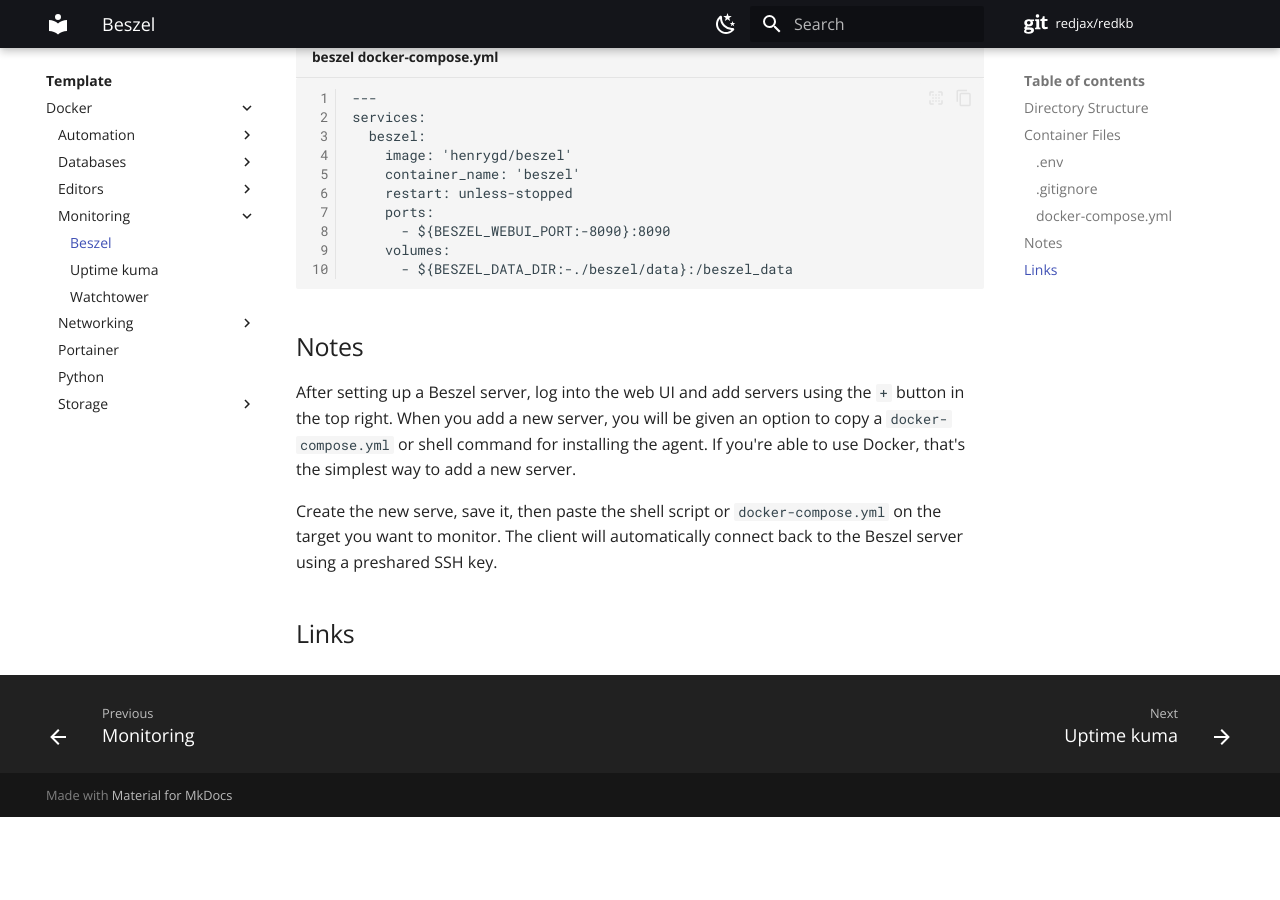
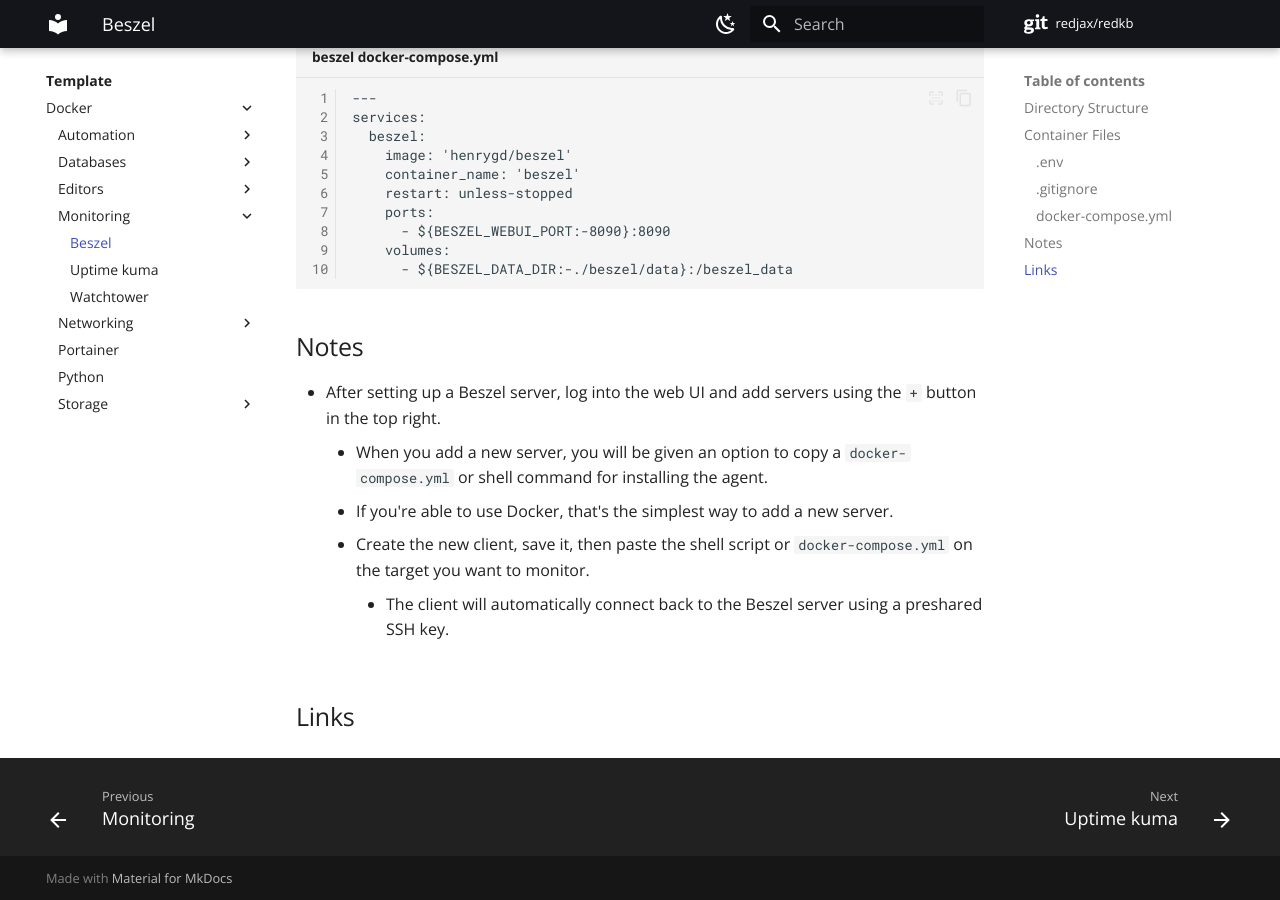
Before and after one commit to redjax/redkb, an MkDocs documentation site: the page built from docs/template/docker/monitoring/beszel/index.md, in a window 1280 px wide and 900 px high, scrolled down 1057 px. Built offline with MkDocs 1.6.1 and Material for MkDocs 9.7.7, drawn with Linux system fonts in a browser that asks for light colours; comment, search, counter and statistics services are not loaded; before the commit the page ends 1874 px from its top, so only the background shows below that.

Commit message:
Update beszel notes

```diff
--- a/docs/template/docker/monitoring/beszel/index.md
+++ b/docs/template/docker/monitoring/beszel/index.md
@@ -50,8 +50,10 @@
 
 ## Notes
 
-After setting up a Beszel server, log into the web UI and add servers using the `+` button in the top right. When you add a new server, you will be given an option to copy a `docker-compose.yml` or shell command for installing the agent. If you're able to use Docker, that's the simplest way to add a new server.
-
-Create the new serve, save it, then paste the shell script or `docker-compose.yml` on the target you want to monitor. The client will automatically connect back to the Beszel server using a preshared SSH key.
+- After setting up a Beszel server, log into the web UI and add servers using the `+` button in the top right.
+    - When you add a new server, you will be given an option to copy a `docker-compose.yml` or shell command for installing the agent.
+    - If you're able to use Docker, that's the simplest way to add a new server.
+    - Create the new client, save it, then paste the shell script or `docker-compose.yml` on the target you want to monitor.
+        - The client will automatically connect back to the Beszel server using a preshared SSH key.
 
 ## Links
```
